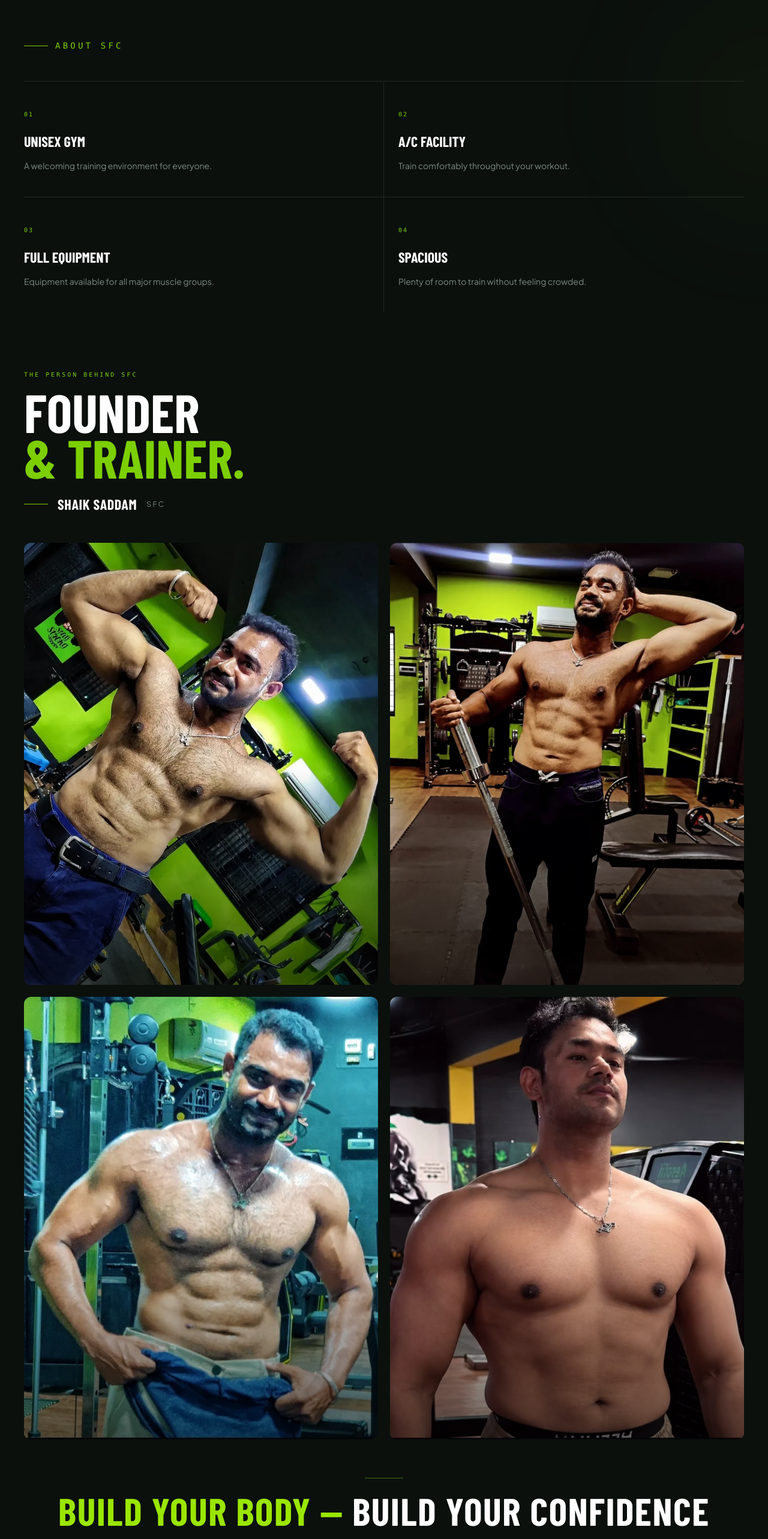
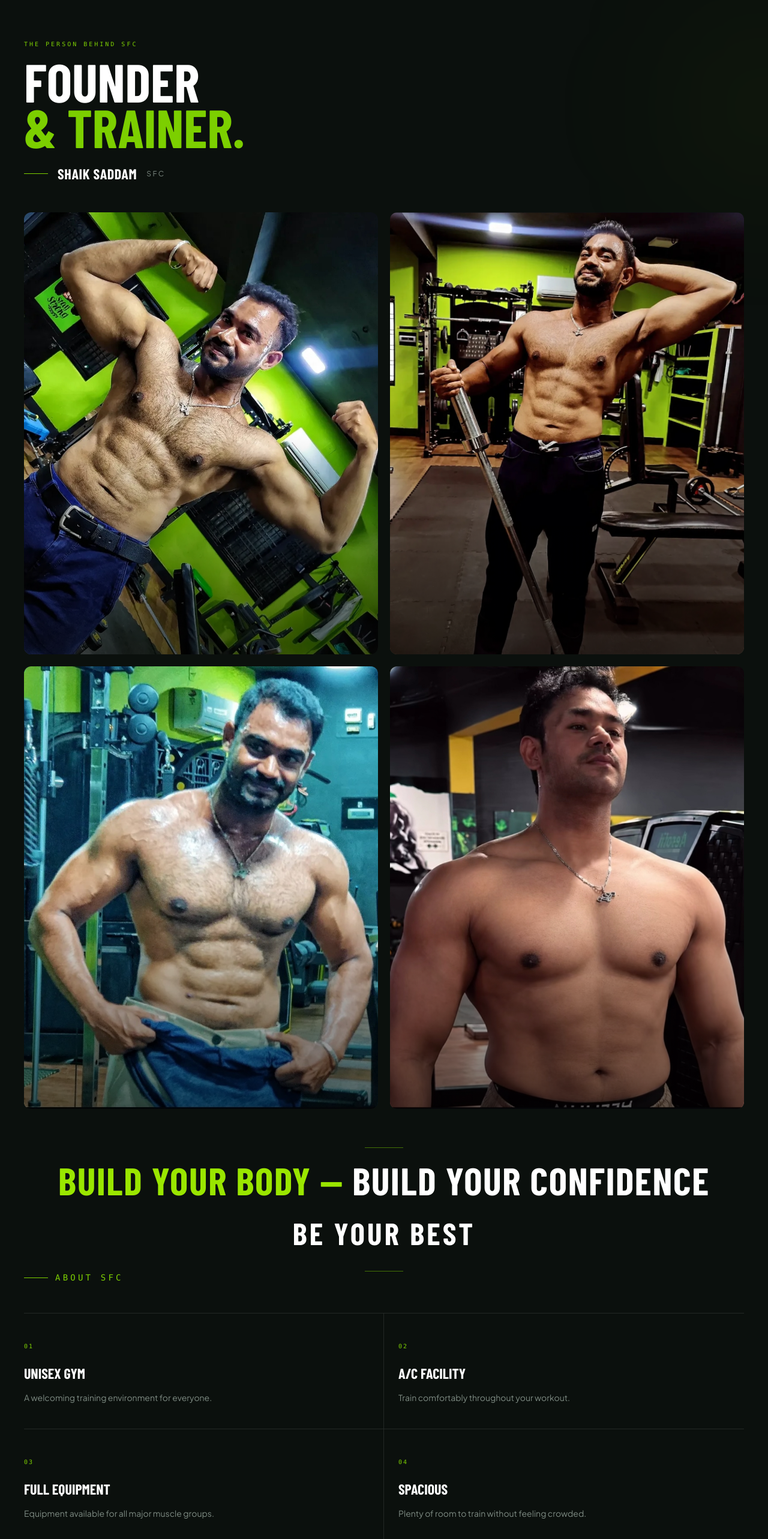
Before and after one commit to shaikirfan2904-hub/saddam-fitness-care, a Next.js app: page / in a window 1280 px wide. Shown: the part 1011-3577 px from the top of the page at 60% size. Built offline with nearby package versions, Linux system fonts and the light colour scheme; a web font is replaced by a local one.

Commit message:
Reorganize about section and remove timings

```diff
--- a/components/sections/About.tsx
+++ b/components/sections/About.tsx
@@ -233,109 +233,6 @@ export default function About() {
 
         <div className="relative mx-auto max-w-7xl px-6 lg:px-10">
 
-          {/* =====================================================
-              ABOUT HEADER
-          ===================================================== */}
-
-          <div className="mb-12 flex items-center gap-3">
-
-            <span className="h-px w-10 bg-lime-500" />
-
-            <span className="font-mono text-[14px] uppercase tracking-[0.3em] text-lime-500">
-              About SFC
-            </span>
-
-          </div>
-
-
-
-          {/* =====================================================
-              FEATURES — 2 × 2
-          ===================================================== */}
-
-          <div className="mt-8 grid grid-cols-2 border-t border-white/10">
-
-            {/* =================================================
-                01 — UNISEX GYM
-            ================================================= */}
-
-            <div className="border-b border-r border-white/10 py-8 pr-5 sm:px-6 sm:py-10 lg:first:pl-0">
-
-              <span className="font-mono text-[10px] tracking-[0.2em] text-lime-500">
-                01
-              </span>
-
-              <h3 className="mt-5 font-display text-2xl font-bold uppercase text-white">
-                Unisex Gym
-              </h3>
-
-              <p className="mt-3 max-w-xs text-sm leading-6 text-[#7E8B83]">
-                A welcoming training environment for everyone.
-              </p>
-
-            </div>
-
-            {/* =================================================
-                02 — A/C FACILITY
-            ================================================= */}
-
-            <div className="border-b border-white/10 py-8 pl-5 sm:px-6 sm:py-10">
-
-              <span className="font-mono text-[10px] tracking-[0.2em] text-lime-500">
-                02
-              </span>
-
-              <h3 className="mt-5 font-display text-2xl font-bold uppercase text-white">
-                A/C Facility
-              </h3>
-
-              <p className="mt-3 max-w-xs text-sm leading-6 text-[#7E8B83]">
-                Train comfortably throughout your workout.
-              </p>
-
-            </div>
-
-            {/* =================================================
-                03 — FULL EQUIPMENT
-            ================================================= */}
-
-            <div className="border-r border-white/10 py-8 pr-5 sm:px-6 sm:py-10 lg:pl-0">
-
-              <span className="font-mono text-[10px] tracking-[0.2em] text-lime-500">
-                03
-              </span>
-
-              <h3 className="mt-5 font-display text-2xl font-bold uppercase text-white">
-                Full Equipment
-              </h3>
-
-              <p className="mt-3 max-w-xs text-sm leading-6 text-[#7E8B83]">
-                Equipment available for all major muscle groups.
-              </p>
-
-            </div>
-
-            {/* =================================================
-                04 — SPACIOUS
-            ================================================= */}
-
-            <div className="py-8 pl-5 sm:px-6 sm:py-10">
-
-              <span className="font-mono text-[10px] tracking-[0.2em] text-lime-500">
-                04
-              </span>
-
-              <h3 className="mt-5 font-display text-2xl font-bold uppercase text-white">
-                Spacious
-              </h3>
-
-              <p className="mt-3 max-w-xs text-sm leading-6 text-[#7E8B83]">
-                Plenty of room to train without feeling crowded.
-              </p>
-
-            </div>
-
-          </div>
 
 
 
@@ -343,7 +240,7 @@ export default function About() {
               FOUNDER & TRAINER
           ===================================================== */}
 
-          <div className="founder-section mt-24">
+          <div className="founder-section ">
 
             {/* Heading */}
 
@@ -500,6 +397,110 @@ export default function About() {
 
             </div>
 
+          {/* =====================================================
+              ABOUT HEADER
+          ===================================================== */}
+
+          <div className="mb-12 flex items-center gap-3">
+
+            <span className="h-px w-10 bg-lime-500" />
+
+            <span className="font-mono text-[14px] uppercase tracking-[0.3em] text-lime-500">
+              About SFC
+            </span>
+
+          </div>
+
+
+
+          {/* =====================================================
+              FEATURES — 2 × 2
+          ===================================================== */}
+
+          <div className="mt-8 grid grid-cols-2 border-t border-white/10">
+
+            {/* =================================================
+                01 — UNISEX GYM
+            ================================================= */}
+
+            <div className="border-b border-r border-white/10 py-8 pr-5 sm:px-6 sm:py-10 lg:first:pl-0">
+
+              <span className="font-mono text-[10px] tracking-[0.2em] text-lime-500">
+                01
+              </span>
+
+              <h3 className="mt-5 font-display text-2xl font-bold uppercase text-white">
+                Unisex Gym
+              </h3>
+
+              <p className="mt-3 max-w-xs text-sm leading-6 text-[#7E8B83]">
+                A welcoming training environment for everyone.
+              </p>
+
+            </div>
+
+            {/* =================================================
+                02 — A/C FACILITY
+            ================================================= */}
+
+            <div className="border-b border-white/10 py-8 pl-5 sm:px-6 sm:py-10">
+
+              <span className="font-mono text-[10px] tracking-[0.2em] text-lime-500">
+                02
+              </span>
+
+              <h3 className="mt-5 font-display text-2xl font-bold uppercase text-white">
+                A/C Facility
+              </h3>
+
+              <p className="mt-3 max-w-xs text-sm leading-6 text-[#7E8B83]">
+                Train comfortably throughout your workout.
+              </p>
+
+            </div>
+
+            {/* =================================================
+                03 — FULL EQUIPMENT
+            ================================================= */}
+
+            <div className="border-r border-white/10 py-8 pr-5 sm:px-6 sm:py-10 lg:pl-0">
+
+              <span className="font-mono text-[10px] tracking-[0.2em] text-lime-500">
+                03
+              </span>
+
+              <h3 className="mt-5 font-display text-2xl font-bold uppercase text-white">
+                Full Equipment
+              </h3>
+
+              <p className="mt-3 max-w-xs text-sm leading-6 text-[#7E8B83]">
+                Equipment available for all major muscle groups.
+              </p>
+
+            </div>
+
+            {/* =================================================
+                04 — SPACIOUS
+            ================================================= */}
+
+            <div className="py-8 pl-5 sm:px-6 sm:py-10">
+
+              <span className="font-mono text-[10px] tracking-[0.2em] text-lime-500">
+                04
+              </span>
+
+              <h3 className="mt-5 font-display text-2xl font-bold uppercase text-white">
+                Spacious
+              </h3>
+
+              <p className="mt-3 max-w-xs text-sm leading-6 text-[#7E8B83]">
+                Plenty of room to train without feeling crowded.
+              </p>
+
+            </div>
+
+          </div>
+
           </div>
 
         </div>
--- a/components/sections/Contact.tsx
+++ b/components/sections/Contact.tsx
@@ -53,25 +53,6 @@ export default function Contact() {
           ease: "power3.out",
           scrollTrigger: {
             trigger: ".contact-grid",
-            start: "top 85%",
-            once: true,
-          },
-        },
-      );
-
-      gsap.fromTo(
-        ".contact-bottom",
-        {
-          y: 40,
-          opacity: 0,
-        },
-        {
-          y: 0,
-          opacity: 1,
-          duration: 0.8,
-          ease: "power3.out",
-          scrollTrigger: {
-            trigger: ".contact-bottom",
             start: "top 85%",
             once: true,
           },
@@ -236,91 +217,6 @@ export default function Contact() {
 
         </div>
 
-        {/* =====================================================
-            TIMINGS
-        ===================================================== */}
-
-        <div className="contact-bottom mt-16 overflow-hidden rounded-xl border border-white/10 bg-[#0B100D]">
-
-          <div className="border-b border-white/10 p-7 sm:p-10">
-
-            <p className="font-mono text-[10px] uppercase tracking-[0.3em] text-lime-500">
-              Gym Timings
-            </p>
-
-            <h3 className="mt-3 font-display text-4xl font-black uppercase text-white sm:text-5xl">
-              Train On Your Time.
-            </h3>
-
-          </div>
-
-          <div className="grid sm:grid-cols-2">
-
-            {/* =================================================
-                WEEKDAYS
-            ================================================= */}
-
-            <div className="border-b border-white/10 p-7 sm:border-b-0 sm:border-r sm:p-10">
-
-              <p className="font-mono text-[10px] uppercase tracking-[0.2em] text-white/40">
-                Monday — Saturday
-              </p>
-
-              <div className="mt-6 space-y-4">
-
-                <div className="flex items-center justify-between gap-4">
-
-                  <span className="font-display text-xl font-bold uppercase text-white">
-                    Morning
-                  </span>
-
-                  <span className="font-mono text-xs text-lime-500">
-                    5:00 AM — 9:00 AM
-                  </span>
-
-                </div>
-
-                <div className="h-px bg-white/10" />
-
-                <div className="flex items-center justify-between gap-4">
-
-                  <span className="font-display text-xl font-bold uppercase text-white">
-                    Evening
-                  </span>
-
-                  <span className="font-mono text-xs text-lime-500">
-                    5:00 PM — 9:00 PM
-                  </span>
-
-                </div>
-
-              </div>
-
-            </div>
-
-            {/* =================================================
-                SUNDAY
-            ================================================= */}
-
-            <div className="flex flex-col justify-center p-7 sm:p-10">
-
-              <p className="font-mono text-[10px] uppercase tracking-[0.2em] text-white/40">
-                Sunday
-              </p>
-
-              <p className="mt-4 font-display text-5xl font-black uppercase text-white sm:text-6xl">
-                Holiday
-              </p>
-
-              <p className="mt-3 text-sm text-[#7E8B83]">
-                Rest. Recover. Come back stronger.
-              </p>
-
-            </div>
-
-          </div>
-
-        </div>
 
       </div>
     </section>
```
